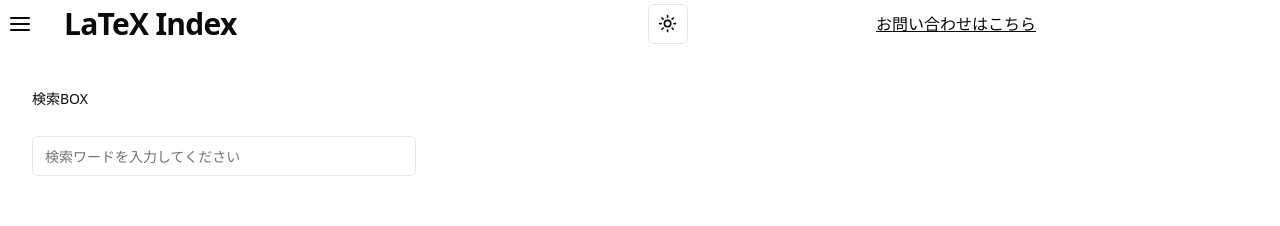
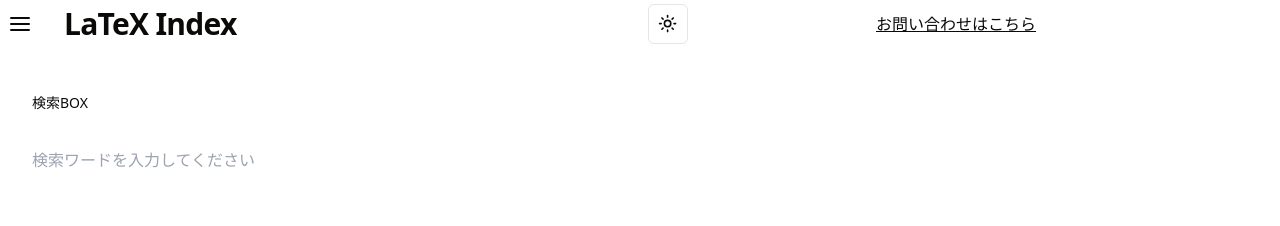
Before and after one commit to YutaK1026/LaTeXIndex, a Next.js app in the folder my-app/: page / in a window 1280 px wide. Shown: the top 226 px of the page. Built offline with nearby package versions, Linux system fonts and the light colour scheme.

Commit message:
deployテスト4

```diff
--- a/my-app/src/components/props/searchlocaion.tsx
+++ b/my-app/src/components/props/searchlocaion.tsx
@@ -13,7 +13,7 @@
   return (
     <div className="grid w-full max-w-sm items-center gap-1.5">
       <Label htmlFor="name">検索BOX</Label>
-      <Input
+      <input
         type="text"
         id="input"
         onChange={handleKeyDown}
```
